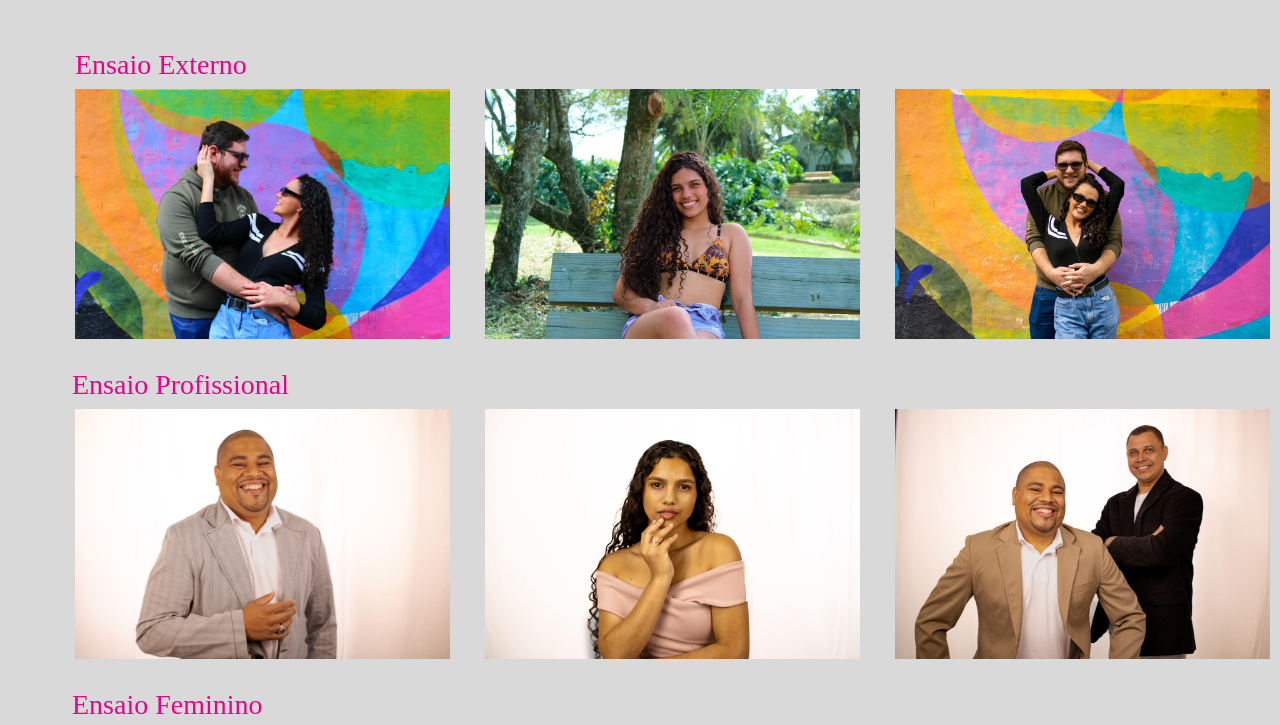
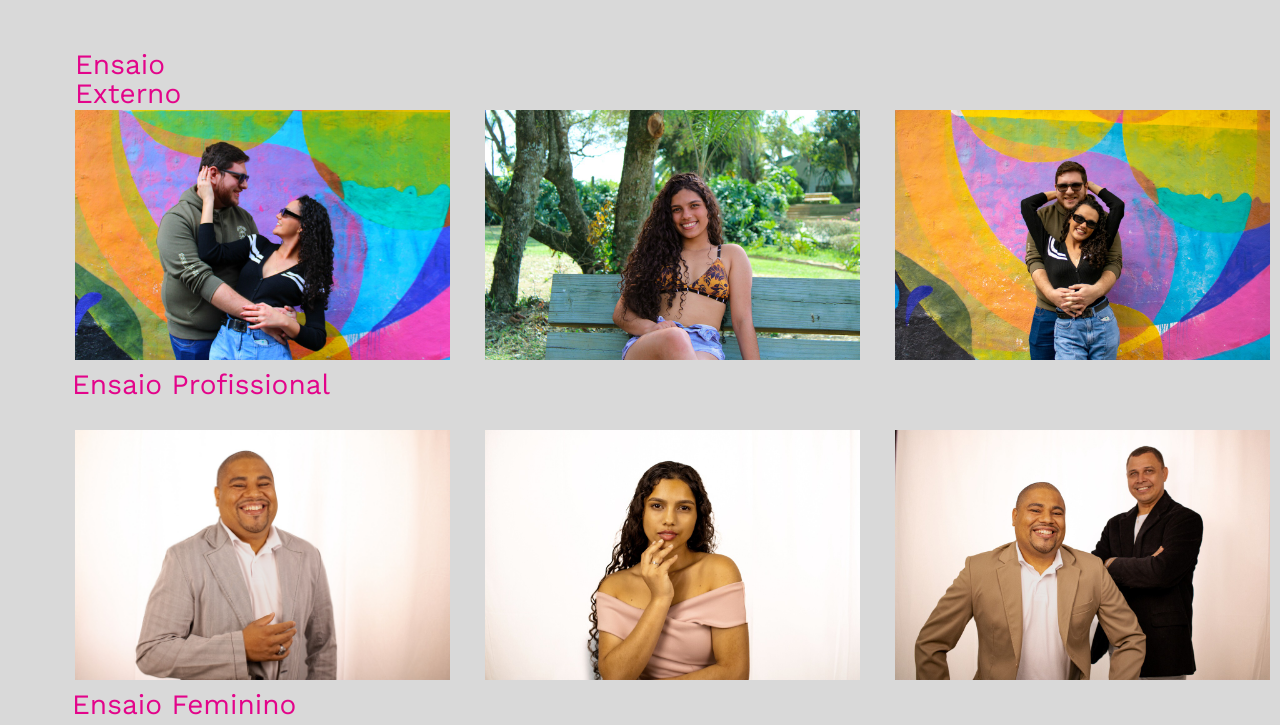
Before and after one commit to KetelynSousa/Corre_da_Quebrada, a plain HTML site: page index.html in a window 1280 px wide. Shown: the part 1355-2080 px from the top of the page. Drawn offline with nearby package versions, Linux system fonts and the light colour scheme.

Commit message:
Atualização

```diff
--- a/corre_da_quebrada.css
+++ b/corre_da_quebrada.css
@@ -1,3 +1,5 @@
+@import url('https://fonts.googleapis.com/css2?family=Work+Sans&display=swap');
+
 *{
     padding: 0;
     margin: 0;
@@ -8,7 +10,9 @@ body{
     height: auto;
     margin: auto;
     background-color: #D9D9D9;
+    font-family: Work Sans;
 }
+
 header{
     width: 100%;
     height: 75px;
@@ -56,7 +60,6 @@ section #arte{
     margin-left: 240px;
  }
 div p{
-    font-family: 'IM FELL French Canon SC';
     font-style: normal;
     font-weight: 400;
     font-size: 31px;
@@ -91,18 +94,16 @@ div p{
 #texto h1{
     font-size: 30px;
     margin-left: 100px;
-    font-family: 'IM FELL French Canon SC';
     font-style: normal;
     font-weight: 400;
     line-height: 29px;
 }
 #externo{
     position: relative;
-    width: 172px;
-    height: 29px;
+    width: 100px;
+    height: 50px;
     left: 75px;
     top: 50px;
-    font-family: 'IM FELL French Canon SC';
     font-style: normal;
     font-weight: 400;
     font-size: 28px;
@@ -128,7 +129,6 @@ div p{
  p{
     position: absolute;
     top: 370px;
-    font-family: 'IM FELL French Canon SC';
     font-style: normal;
     font-weight: 400;
     font-size: 28px;
@@ -153,10 +153,9 @@ div p{
     left: 0;
     margin-left: 15px;
 }
-#femenino {
+#feminino {
     position: absolute;
     top: 690px;
-    font-family: 'IM FELL French Canon SC';
     font-style: normal;
     font-weight: 400;
     font-size: 28px;
--- a/index.html
+++ b/index.html
@@ -46,7 +46,7 @@
             <img id="branco" src="imagens_do_corre/pro2.jpeg" alt="jpeg">
             <img id="branco" src="imagens_do_corre/pro3.jpeg" alt="jpeg">
         </div>
-        <p id="femenino">Ensaio Feminino</p>
+        <p id="feminino">Ensaio Feminino</p>
         <div id="meninas">
             <img id="vermelho" src="imagens_do_corre/femenino1.jpeg" alt="jpeg">
             <img id="vermelho" src="imagens_do_corre/femenino2.jpeg" alt="jpeg">
```
